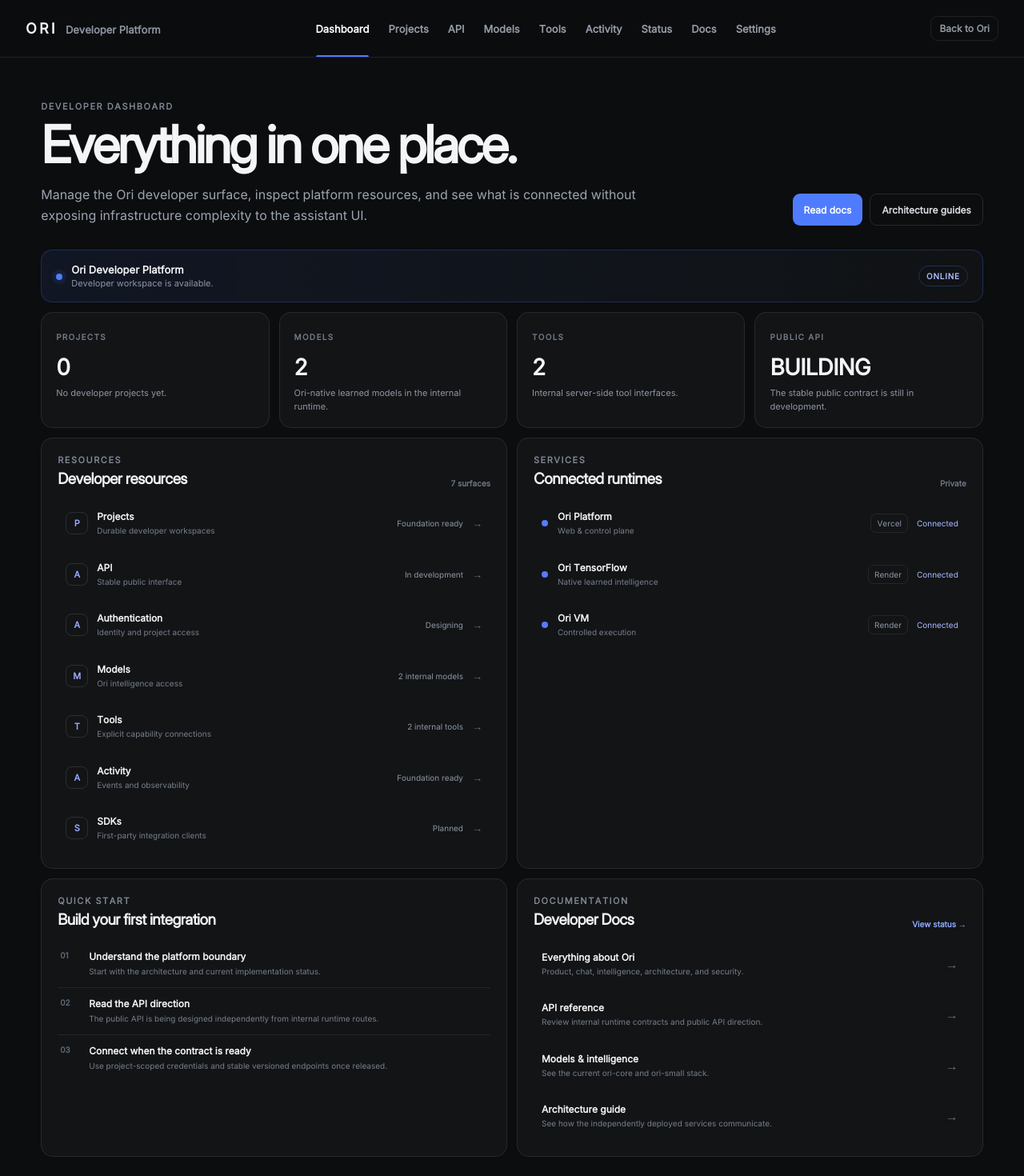
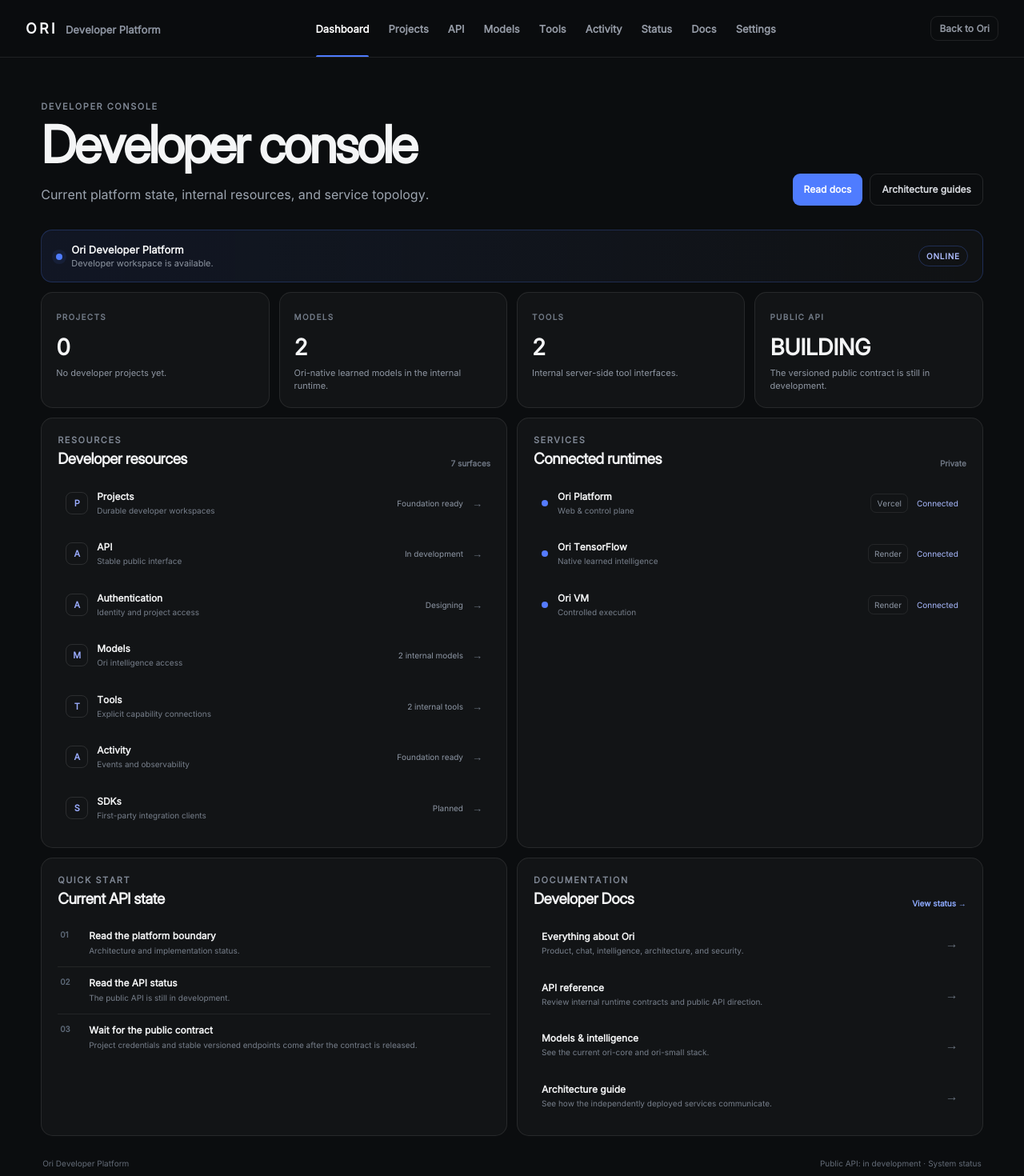
Before and after one commit to 30lnewcomb-byte/ori-platform, a Next.js app in the folder apps/web/: page /developer/dashboard in a window 1280 px wide. Shown: the top 1470 px of the page at 80% size. Built offline with nearby package versions, Linux system fonts and the light colour scheme.

Commit message:
Remove SaaS marketing language from developer console

```diff
--- a/apps/web/app/developer/dashboard/page.tsx
+++ b/apps/web/app/developer/dashboard/page.tsx
@@ -30,10 +30,10 @@ export default function DeveloperDashboardPage() {
       <div className={styles.page}>
         <header className={styles.header}>
           <div>
-            <p className={styles.eyebrow}>DEVELOPER DASHBOARD</p>
-            <h1>Everything in one place.</h1>
+            <p className={styles.eyebrow}>DEVELOPER CONSOLE</p>
+            <h1>Developer console</h1>
             <p className={styles.lede}>
-              Manage the Ori developer surface, inspect platform resources, and see what is connected without exposing infrastructure complexity to the assistant UI.
+              Current platform state, internal resources, and service topology.
             </p>
           </div>
           <div className={styles.headerActions}>
@@ -72,7 +72,7 @@ export default function DeveloperDashboardPage() {
           <article className={styles.metric}>
             <span>PUBLIC API</span>
             <strong>BUILDING</strong>
-            <p>The stable public contract is still in development.</p>
+            <p>The versioned public contract is still in development.</p>
           </article>
         </section>
 
@@ -129,13 +129,13 @@ export default function DeveloperDashboardPage() {
             <div className={styles.panelHeader}>
               <div>
                 <p className={styles.eyebrow}>QUICK START</p>
-                <h2>Build your first integration</h2>
+                <h2>Current API state</h2>
               </div>
             </div>
             <div className={styles.quickStart}>
-              <div><span>01</span><strong>Understand the platform boundary</strong><p>Start with the architecture and current implementation status.</p></div>
-              <div><span>02</span><strong>Read the API direction</strong><p>The public API is being designed independently from internal runtime routes.</p></div>
-              <div><span>03</span><strong>Connect when the contract is ready</strong><p>Use project-scoped credentials and stable versioned endpoints once released.</p></div>
+              <div><span>01</span><strong>Read the platform boundary</strong><p>Architecture and implementation status.</p></div>
+              <div><span>02</span><strong>Read the API status</strong><p>The public API is still in development.</p></div>
+              <div><span>03</span><strong>Wait for the public contract</strong><p>Project credentials and stable versioned endpoints come after the contract is released.</p></div>
             </div>
           </div>
 
```
